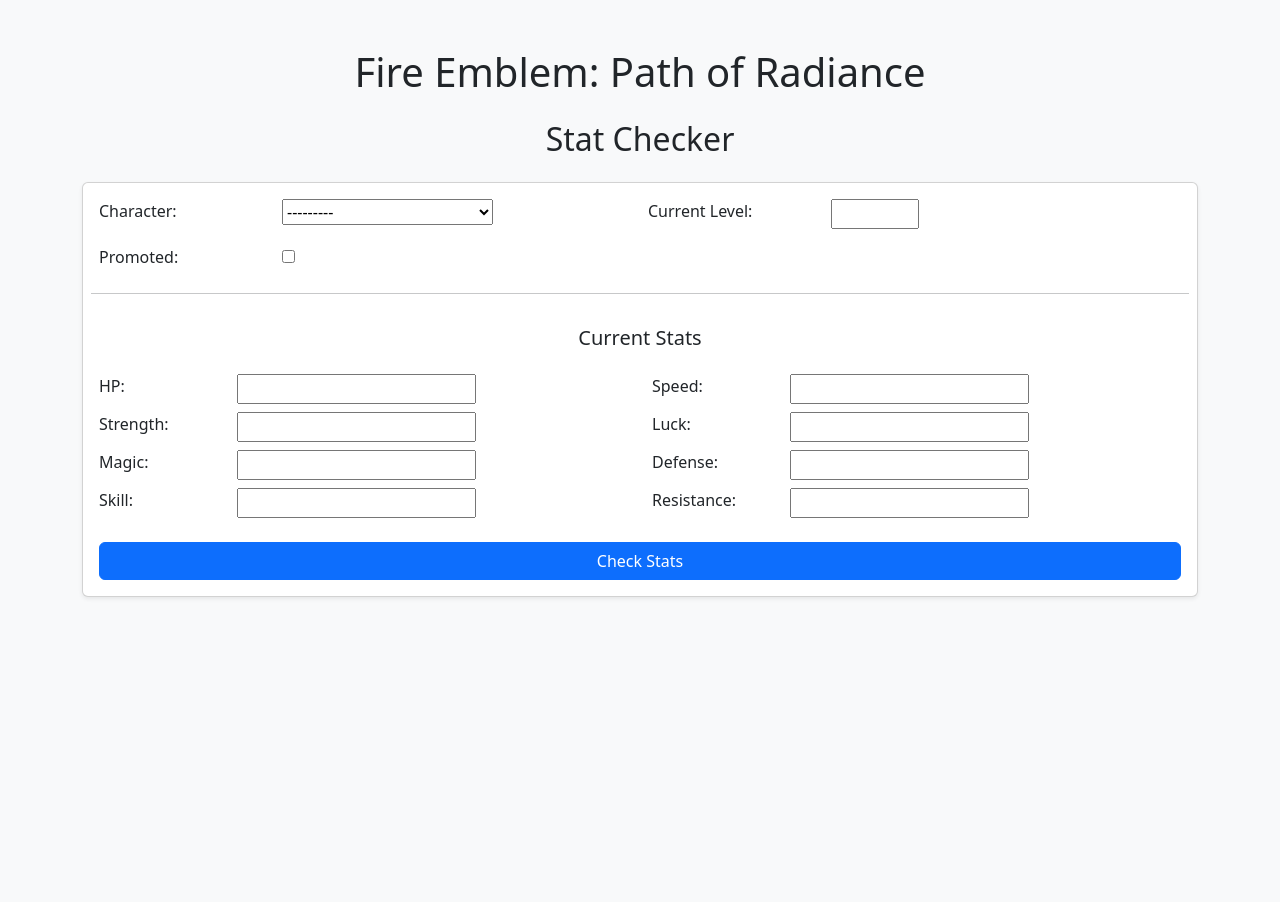
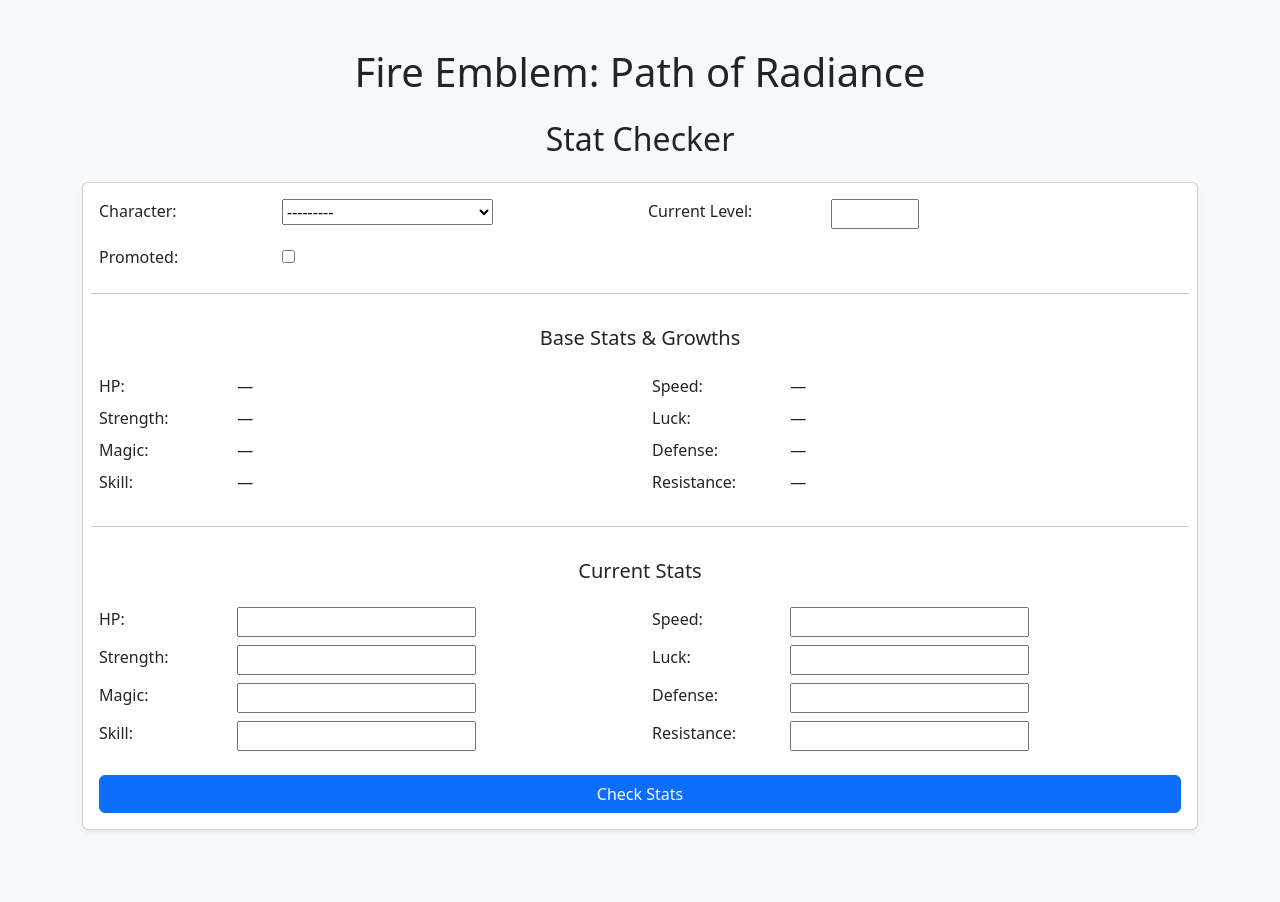
Before and after one commit to DanielCusack/TRPG-Stat-Utilities, a Django app: page / in a window 1280 px wide. Before the commit the page ends 598 px from the top, so only its background shows below. Run offline with Django 5.2, Linux system fonts and the light colour scheme; data comes from the database, SQL or seed files in the repository.

Commit message:
fe9-enhancement: add base stats and growths for selected character to html page

```diff
--- a/calculator/templates/calculator/stat_check.html
+++ b/calculator/templates/calculator/stat_check.html
@@ -21,6 +21,8 @@
     <h1 class="mb-4 text-center">Fire Emblem: Path of Radiance</h1>
 
     <h2 class="mb-4 text-center">Stat Checker</h2>
+
+    {{ character_data|json_script:"character-data" }}
 
     <div class="card shadow-sm mb-4">
         <div class="card-body">
@@ -46,6 +48,87 @@
                 </div>
                 <div class="col-12 col-md-10">
                     {{ form.promoted }}
+                </div>
+
+                <hr class="mt-4">
+
+                <h5 class="text-center">Base Stats &amp; Growths</h5>
+                <div class="col-12">
+                    <div class="row">
+
+                        <!-- LEFT COLUMN -->
+                        <div class="col-12 col-md-6">
+
+                            <div class="row mb-2">
+                                <div class="col-12 col-md-3">{{ form.hp.label_tag }}</div>
+                                <div class="col-12 col-md-3">
+                                    <span id="base-hp">—</span>
+                                    <span id="growth-hp" class="text-muted ms-1"></span>
+                                </div>
+                            </div>
+
+                            <div class="row mb-2">
+                                <div class="col-12 col-md-3">{{ form.strength.label_tag }}</div>
+                                <div class="col-12 col-md-3">
+                                    <span id="base-strength">—</span>
+                                    <span id="growth-strength" class="text-muted ms-1"></span>
+                                </div>
+                            </div>
+
+                            <div class="row mb-2">
+                                <div class="col-12 col-md-3">{{ form.magic.label_tag }}</div>
+                                <div class="col-12 col-md-3">
+                                    <span id="base-magic">—</span>
+                                    <span id="growth-magic" class="text-muted ms-1"></span>
+                                </div>
+                            </div>
+
+                            <div class="row mb-2">
+                                <div class="col-12 col-md-3">{{ form.skill.label_tag }}</div>
+                                <div class="col-12 col-md-3">
+                                    <span id="base-skill">—</span>
+                                    <span id="growth-skill" class="text-muted ms-1"></span>
+                                </div>
+                            </div>
+
+                        </div>
+
+                        <!-- RIGHT COLUMN -->
+                        <div class="col-12 col-md-6">
+
+                            <div class="row mb-2">
+                                <div class="col-12 col-md-3">{{ form.speed.label_tag }}</div>
+                                <div class="col-12 col-md-3">
+                                    <span id="base-speed">—</span>
+                                    <span id="growth-speed" class="text-muted ms-1"></span>
+                                </div>
+                            </div>
+
+                            <div class="row mb-2">
+                                <div class="col-12 col-md-3">{{ form.luck.label_tag }}</div>
+                                <div class="col-12 col-md-3">
+                                    <span id="base-luck">—</span>
+                                    <span id="growth-luck" class="text-muted ms-1"></span>
+                                </div>
+                            </div>
+
+                            <div class="row mb-2">
+                                <div class="col-12 col-md-3">{{ form.defense.label_tag }}</div>
+                                <div class="col-12 col-md-3">
+                                    <span id="base-defense">—</span>
+                                    <span id="growth-defense" class="text-muted ms-1"></span>
+                                </div>
+                            </div>
+
+                            <div class="row mb-2">
+                                <div class="col-12 col-md-3">{{ form.resistance.label_tag }}</div>
+                                <div class="col-12 col-md-3">
+                                    <span id="base-resistance">—</span>
+                                    <span id="growth-resistance" class="text-muted ms-1"></span>
+                                </div>
+                            </div>
+                        </div>
+                    </div>
                 </div>
 
                 <hr class="mt-4">
@@ -169,6 +252,29 @@
     </div>
 </div>
 
+<script>
+    document.addEventListener("DOMContentLoaded", function () {
+        const characterData = JSON.parse(document.getElementById("character-data").textContent);
+        const select = document.getElementById("id_character");
+        const stats = ["hp", "strength", "magic", "skill", "speed", "luck", "defense", "resistance"];
+
+        function formatGrowth(g) {
+            return "(" + (g % 1 === 0 ? g : g.toFixed(1)) + "%)";
+        }
+
+        function updateBaseStats() {
+            const data = characterData[select.value];
+            stats.forEach(function (stat) {
+                document.getElementById("base-" + stat).textContent = data ? data.base[stat] : "—";
+                document.getElementById("growth-" + stat).textContent = data ? formatGrowth(data.growth[stat]) : "";
+            });
+        }
+
+        select.addEventListener("change", updateBaseStats);
+        updateBaseStats();
+    });
+</script>
+
 {% if form.errors %}
 <script>
     document.addEventListener("DOMContentLoaded", function () {
--- a/calculator/views.py
+++ b/calculator/views.py
@@ -1,8 +1,10 @@
 from django.shortcuts import render
+from fe_data.constants import FE_STAT_NAMES
 from fe_data.domain.statistics import (
     calculate_expected_stats,
     calculate_stat_percentiles,
 )
+from fe_data.models import Character
 from .forms import StatCheckForm
 
 
@@ -52,11 +54,21 @@
             display_form = form
     else:
         display_form = StatCheckForm()
+
+    character_data = {
+        c.pk: {
+            "base": {stat: getattr(c, "base_" + stat) for stat in FE_STAT_NAMES},
+            "growth": {stat: getattr(c, "growth_" + stat) for stat in FE_STAT_NAMES},
+        }
+        for c in Character.objects.all()
+    }
+
     return render(
         request,
         "calculator/stat_check.html",
         {
             "form": display_form,
             "results": results,
+            "character_data": character_data,
         },
     )
```
